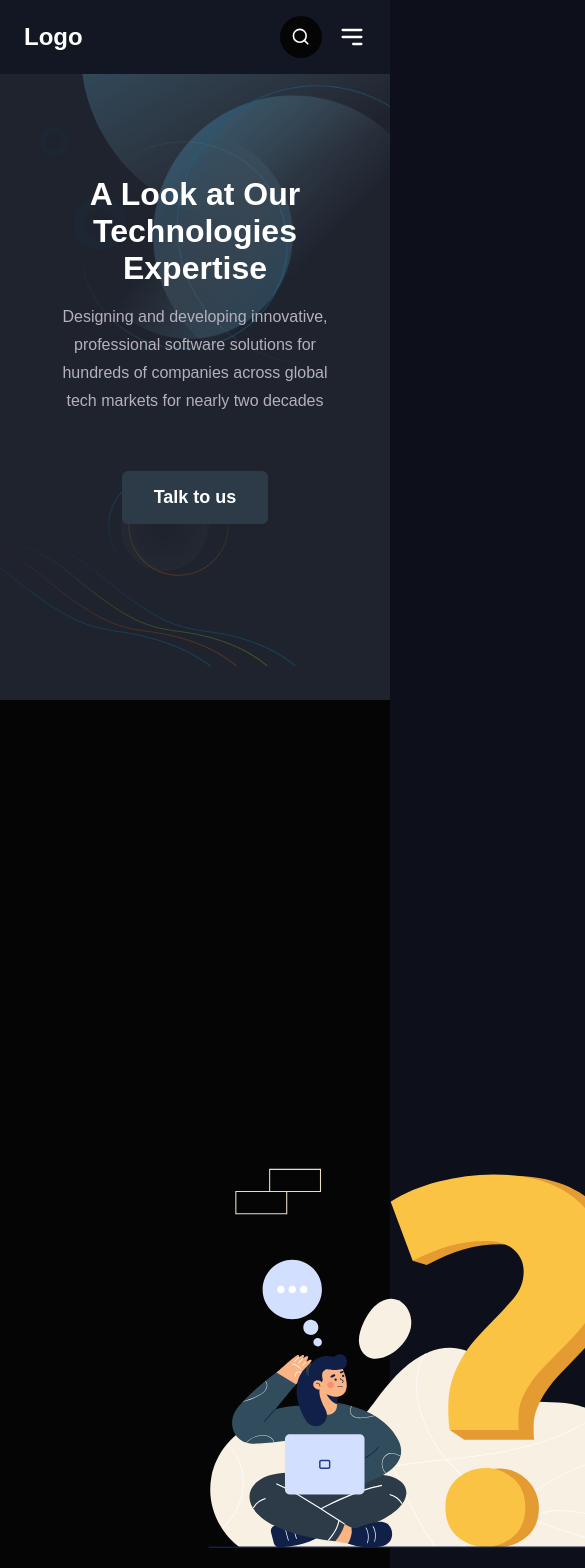
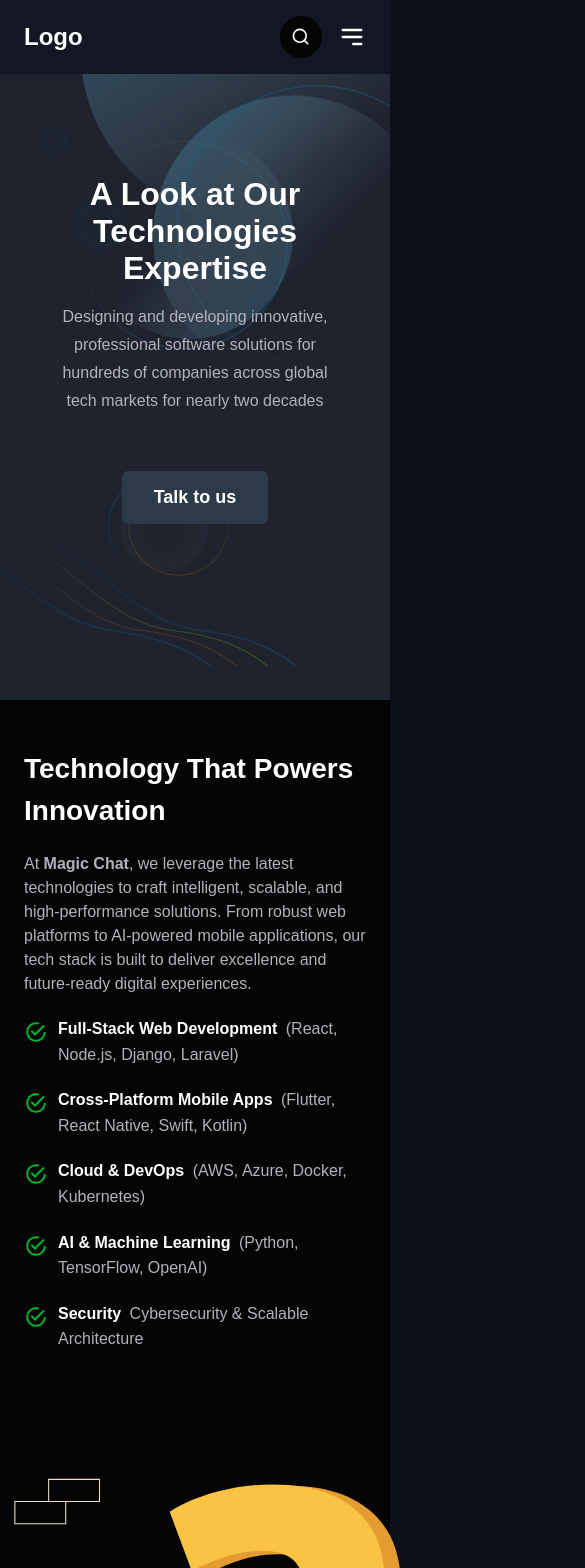
Before and after one commit to magicchat-core/powermetica, a Next.js app: page /technology in a window 390 px wide. Shown: the top 1568 px of the page, 585 px wide, since content can reach past the window. Built offline with nearby package versions, Linux system fonts and the light colour scheme.

Commit message:
fixed Developers Skilled  section responsiveness

```diff
--- a/src/Components/technology_page/ChooesTech.module.css
+++ b/src/Components/technology_page/ChooesTech.module.css
@@ -106,3 +106,14 @@
     font-weight: 600;
     color: var(--white-color);
   }
+
+
+  @media (max-width: 768px) {
+    .wrapper {
+      padding: 3rem 1.5rem;
+    }
+    .custom-dating-list {
+      flex-direction: column-reverse;
+    }
+
+  }
--- a/src/Components/technology_page/TechnCards.module.css
+++ b/src/Components/technology_page/TechnCards.module.css
@@ -108,4 +108,16 @@
     .cardGrid {
       grid-template-columns: 1fr;
     }
+    .techSection {
+      padding: 3rem 1.5rem;
+    }
+    .card{
+      flex-direction: column-reverse;
+    }
+    .image{
+      height: 200px;
+    }
+    .image img {
+      width: 200px;
+    }
   }
```
